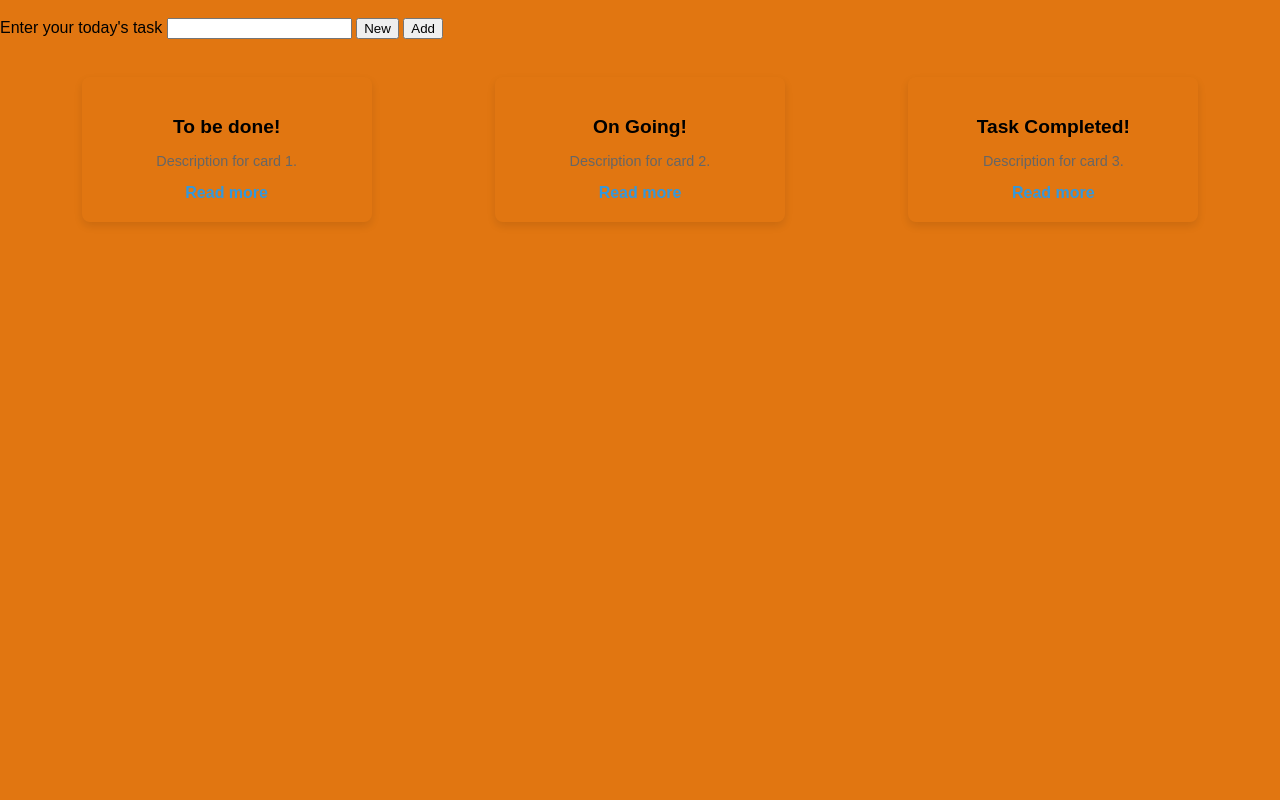
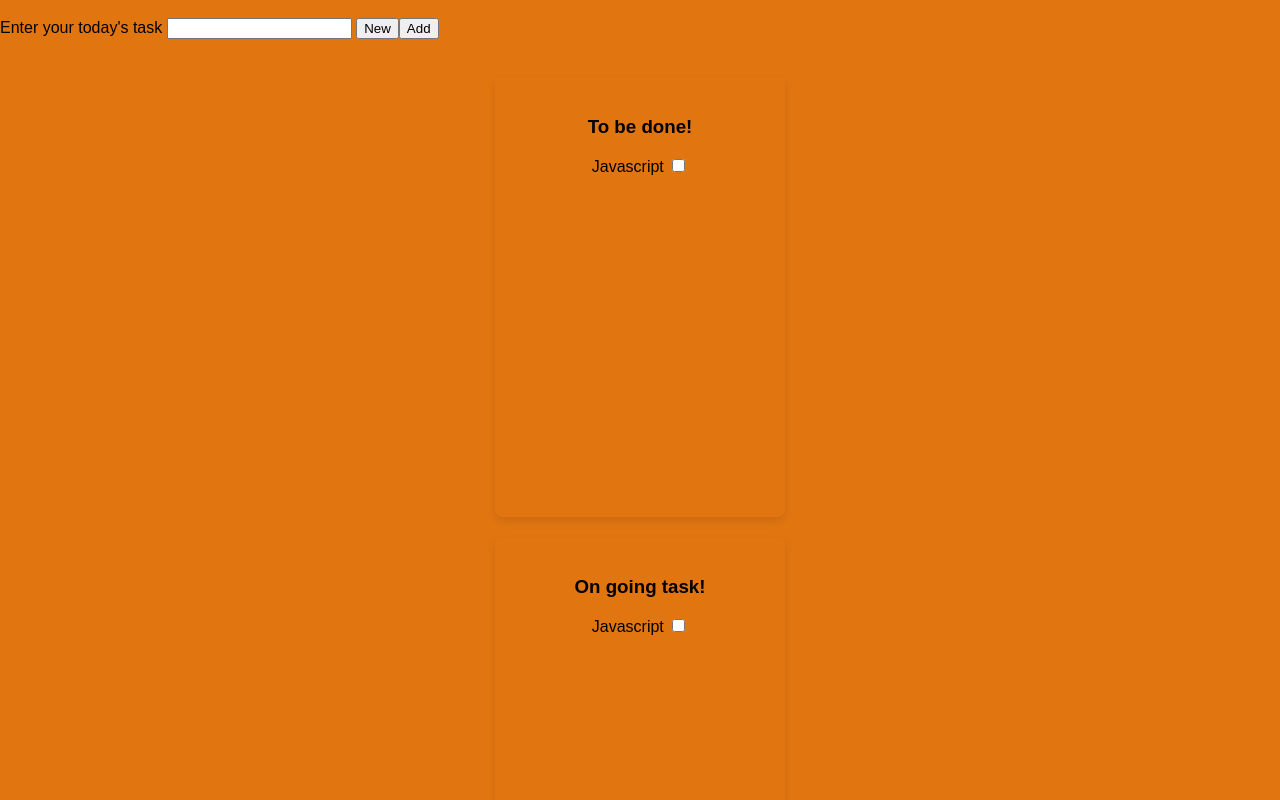
Before and after one commit to pranitrathod/Task-scheduler, a plain HTML site: page index.html in a window 1280 px wide. Both pictures are taken after a click on the button "New". Shown: the top 800 px of the page. Drawn offline with Linux system fonts and the light colour scheme.

Commit message:
getting rid of some repeatation code!

```diff
--- a/app.js
+++ b/app.js
@@ -1,39 +1,68 @@
-const card=document.getElementsByClassName('container')[0];
 const NewButton=document.getElementById("btn-new");
 const addButton=document.getElementById('add-btn');
-// const div=document.getElementById("cd");
-addButton.addEventListener('click',()=>{
+const inputTask=document.getElementsByClassName("form-input")[0];
 
-    // const div1=document.createElement("div");
-    // const div2=document.createElement('div');
-    // const div3=document.createElement('div');
+NewButton.addEventListener('click',()=> {
+//Card1
+  const container1 = document.createElement("div");
+  const card1= document.createElement("div");
+  const cardContent1 = document.createElement("div");
+  container1.className = "container";
+  card1.className = "card";
+  cardContent1.className = "card-content";
+  cardContent1.innerHTML = `
+  <h3>To be done!</h3>
+  <label>Javascript</label>
+  <input type="checkbox"></input>
+`;
 
-    // div1.classList="box";
-    // div2.classList="box";
-    // div3.classList="box";
-    // card.append(div1);
-    // card.append(div2);
-    // card.append(div3);
+  //Card2
+
+  const container2 = document.createElement("div");
+  const card2= document.createElement("div");
+  const cardContent2 = document.createElement("div");
+  container2.className = "container";
+  card2.className = "card";
+  cardContent2.className = "card-content";
+  cardContent2.innerHTML = `
+  <h3>On going task!</h3>
+  <label>Javascript</label>
+  <input type="checkbox"></input>
+`;
+
+  card1.append(cardContent1);
+  container1.append(card1);
+  document.body.append(container1);
+
+  card2.append(cardContent2);
+  container2.append(card2);
+  document.body.append(container2);
+
+
+
+
 })
-//     addButton.addEventListener('click',()=>{
-//     // const ul=document.createElement('ul');
-//     const outInput=document.getElementsByClassName("form-input")[0];
-//     const input=document.createElement('input');
-//     const daysLabel=document.createElement("label");
-//     const dates=new Date();
-//     const shortingDate={weekday:'short',month:'short',day:'numeric',year:'numeric'};
-//     const formattedDate=dates.toLocaleDateString('en-US',shortingDate);
-//
-//     daysLabel.innerText=formattedDate;
-//     const tasklabel=document.createElement('label');
-//     tasklabel.innerText=outInput.value;
-//     input.type="checkbox";
-//     div.className="cd";
-//     div.append(daysLabel);
-//     div.append(tasklabel);
-//     div.append(input);
-// })
-//
+
+
+
+
+
+
+
+
+
+
+
+
+
+
+
+
+
+
+addButton.addEventListener('click',()=> {
+
+
 // const outInput=document.getElementsByClassName("form-input")[0];
 // const input=document.createElement('input');
 // const daysLabel=document.createElement("label");
@@ -44,3 +73,6 @@ addButton.addEventListener('click',()=>{
 // const tasklabel=document.createElement('label');
 // tasklabel.innerText=outInput.value;
 // input.type="checkbox";
+
+
+})
--- a/index.html
+++ b/index.html
@@ -6,47 +6,40 @@
     <link rel="stylesheet" href="style.css">
     <script src="app.js" defer></script>
 </head>
-<body><br>
-
+<body>
+<br>
 <div class="input-group mb-3">
   <span class="input-group-text" id="inputGroup-sizing-default">Enter your today's task</span>
   <input type="text" class="form-input" aria-label="Sizing example input" aria-describedby="inputGroup-sizing-default"></input>
-<button id="btn-new">New</button> <button id="add-btn">Add</button>
+<button id="btn-new">New</button><button id="add-btn">Add</button>
 </div>
 <br>
-
-<div class="container">
-    <div class="card">
-        <div class="card-content">
-            <h3>To be done!</h3>
-            <p>Description for card 1.</p>
-            <label>Read more</label>
-        </div>
-    </div>
-    <div class="card">
-<!--        <img src="https://via.placeholder.com/150" alt="Card Image">-->
-        <div class="card-content">
-            <h3>On Going!</h3>
-            <p>Description for card 2.</p>
-            <label>Read more</label>
-        </div>
-    </div>
-    <div class="card">
-<!--        <img src="https://via.placeholder.com/150" alt="Card Image">-->
-        <div class="card-content">
-            <h3>Task Completed!</h3>
-            <p>Description for card 3.</p>
-            <label>Read more</label>
-        </div>
-    </div>
-</div>
-
-
-
-<!--<div class="container">-->
-<!--    <div class="box"></div>-->
-<!--    <div class="box"></div>-->
-<!--    <div class="box"></div>-->
+<!--<br>-->
+<!--<div id="container">-->
+<!--    <div><p>December 01 12 2023</p></div>-->
+<!--    <div class="card">-->
+<!--        <div class="card-content">-->
+<!--            <h3>To be done!</h3>-->
+<!--            <label></label>-->
+<!--            <input type="checkbox" id="check-box-1"/>-->
+<!--        </div>-->
+<!--    </div>-->
+<!--    <div class="card">-->
+<!--&lt;!&ndash;        <img src="https://via.placeholder.com/150" alt="Card Image">&ndash;&gt;-->
+<!--        <div class="card-content">-->
+<!--            <h3>On Going!</h3>-->
+<!--            <p>Description for card 2.</p>-->
+<!--            <label>Read more</label>-->
+<!--        </div>-->
+<!--    </div>-->
+<!--    <div class="card">-->
+<!--&lt;!&ndash;        <img src="https://via.placeholder.com/150" alt="Card Image">&ndash;&gt;-->
+<!--        <div class="card-content">-->
+<!--            <h3>Task Completed!</h3>-->
+<!--            <p>Description for card 3.</p>-->
+<!--            <label>Read more</label>-->
+<!--        </div>-->
+<!--    </div>-->
 <!--</div>-->
 
 </body>
--- a/style.css
+++ b/style.css
@@ -7,17 +7,16 @@ body {
     margin: 0;
     background-color: rgb(225, 118, 17)
   }
-
 .container {
     display: flex;
     justify-content: space-around;
     align-items: center;
     margin: 20px;
-
 }
 
 .card {
     width: 250px;
+    height: 400px;
     padding: 20px;
     border-radius: 8px;
     box-shadow: 0 4px 8px rgba(0, 0, 0, 0.1);
@@ -25,23 +24,20 @@ body {
 .card-content {
     text-align: center;
 }
-
-.card-content h3 {
-    margin-bottom: 8px;
-    font-size: 1.2em;
-}
-
-.card-content p {
-    color: #666;
-    font-size: 0.9em;
-    margin-bottom: 15px;
-}
-
-.card-content label {
-    text-decoration: none;
-    color: #3498db;
-    font-weight: bold;
-}
+/*.card-content h3 {*/
+/*    margin-bottom: 8px;*/
+/*    font-size: 1.2em;*/
+/*}*/
+/*.card-content p {*/
+/*    color: #666;*/
+/*    font-size: 0.9em;*/
+/*    margin-bottom: 15px;*/
+/*}*/
+/*.card-content label {*/
+/*    text-decoration: none;*/
+/*    color: #030303;*/
+/*    font-weight: bold;*/
+/*}*/
 
 
 /*.container {*/
```
